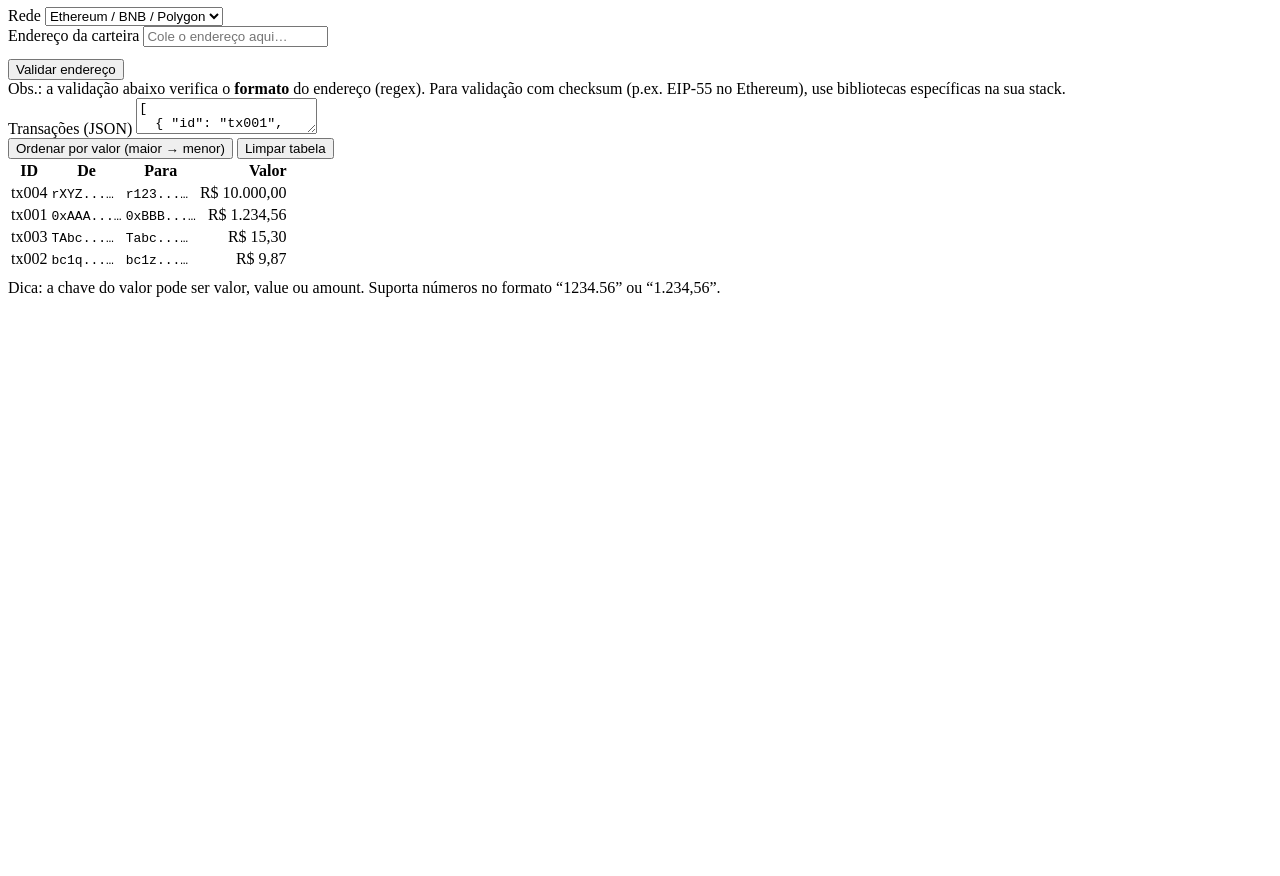
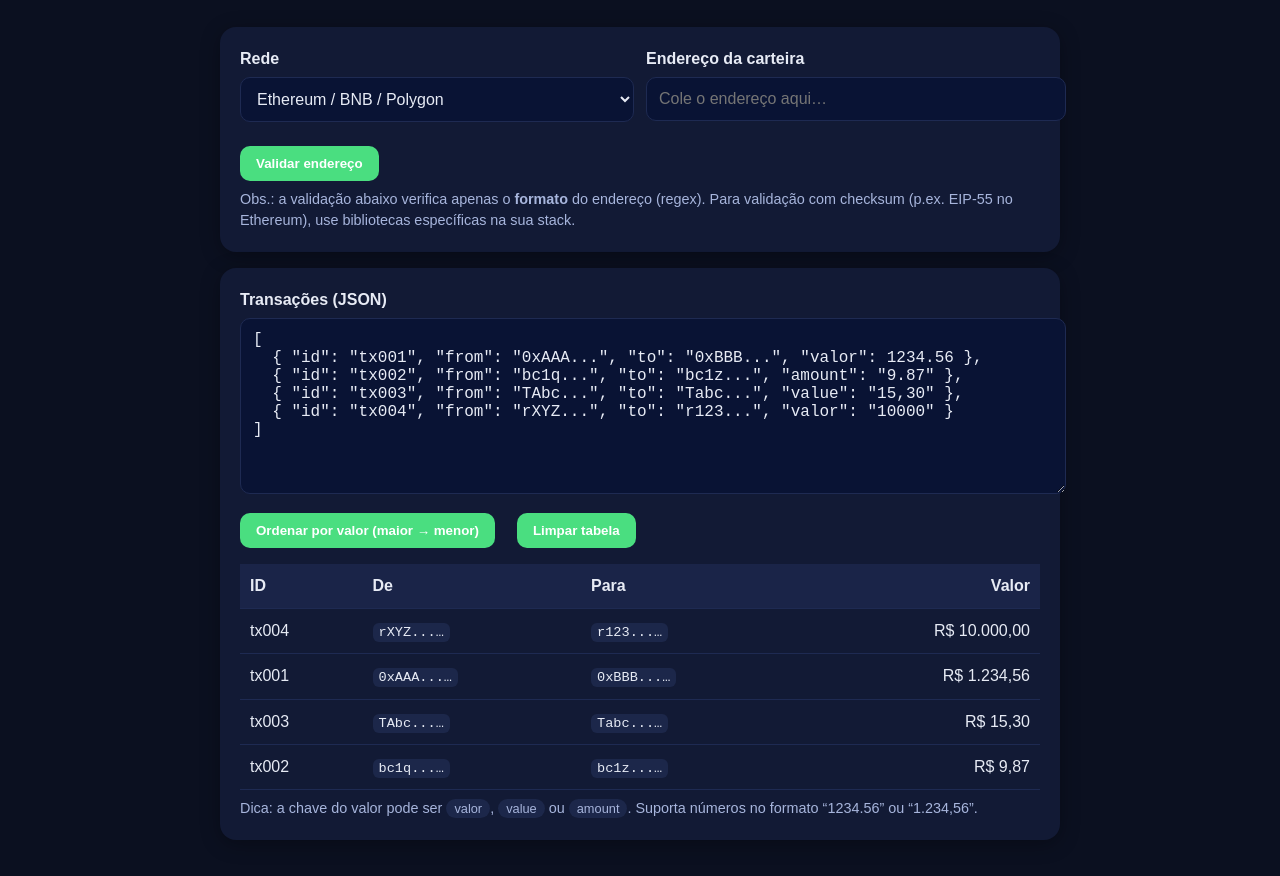
Before and after one commit to chagasbarros/desafio2, a plain HTML site: page desafio2.html in a window 1280 px wide. Shown: the part 73-949 px from the top of the page. Before the commit the page ends 800 px from the top, so only its background shows below. Drawn offline with Linux system fonts and the light colour scheme.

Commit message:
ajuste de css

```diff
--- a/desafio2.html
+++ b/desafio2.html
@@ -1,12 +1,128 @@
 <!DOCTYPE html>
-<html lang="en">
+<html lang="pt-BR">
 <head>
-    <meta charset="UTF-8">
-    <meta name="viewport" content="width=device-width, initial-scale=1.0">
-    <title>Document</title>
+  <meta charset="UTF-8">
+  <meta name="viewport" content="width=device-width, initial-scale=1.0">
+  <title>Validador & Ordenador de Transações</title>
+  <style>
+    :root {
+      --bg: #0b1020;
+      --card: #121a35;
+      --accent: #4ade80;
+      --accent-dark: #22c55e;
+      --text: #e7ebf5;
+      --muted: #a7b5dc;
+      --err: #f87171;
+      --ok: #4ade80;
+      --border: #1e2a52;
+    }
+    body {
+      font-family: Arial, sans-serif;
+      background: var(--bg);
+      color: var(--text);
+      margin: 0;
+      padding: 20px;
+      line-height: 1.5;
+    }
+    h1 {
+      text-align: center;
+      margin-bottom: 24px;
+      font-size: 1.6rem;
+      color: var(--accent);
+    }
+    .card {
+      background: var(--card);
+      border-radius: 16px;
+      padding: 20px;
+      margin: 16px auto;
+      max-width: 800px;
+      box-shadow: 0 4px 20px rgba(0,0,0,0.3);
+    }
+    label {
+      font-weight: 600;
+      margin-bottom: 6px;
+      display: block;
+    }
+    input, select, textarea {
+      width: 100%;
+      padding: 12px;
+      border: 1px solid var(--border);
+      border-radius: 10px;
+      background: #091334;
+      color: var(--text);
+      font-size: 1rem;
+      margin-bottom: 12px;
+      transition: border 0.3s;
+    }
+    input:focus, select:focus, textarea:focus {
+      border-color: var(--accent);
+      outline: none;
+    }
+    button {
+      padding: 10px 16px;
+      margin-right: 10px;
+      border: none;
+      border-radius: 10px;
+      cursor: pointer;
+      font-weight: 600;
+      background: var(--accent);
+      color: #fff;
+      transition: background 0.3s;
+    }
+    button:hover {
+      background: var(--accent-dark);
+    }
+    .row {
+      display: flex;
+      flex-wrap: wrap;
+      align-items: center;
+      gap: 12px;
+    }
+    .row-2 > div {
+      flex: 1;
+      min-width: 200px;
+    }
+    .muted {
+      color: var(--muted);
+      font-size: 0.9rem;
+      margin-top: 8px;
+    }
+    .ok { color: var(--ok); font-weight: bold; }
+    .err { color: var(--err); font-weight: bold; }
+    table {
+      width: 100%;
+      border-collapse: collapse;
+      margin-top: 16px;
+    }
+    th, td {
+      padding: 10px;
+      text-align: left;
+      border-bottom: 1px solid var(--border);
+    }
+    th {
+      background: #1a2448;
+      font-weight: 600;
+    }
+    code {
+      background: #1c274a;
+      padding: 2px 6px;
+      border-radius: 6px;
+      font-size: 0.85rem;
+    }
+    .pill {
+      background: #1c274a;
+      border-radius: 12px;
+      padding: 2px 8px;
+      font-size: 0.8rem;
+    }
+    textarea {
+      min-height: 150px;
+      font-family: monospace;
+    }
+  </style>
 </head>
 <body>
-    <h1>Validador de Carteiras & Ordenador de Transações</h1>
+  <h1>Validador de Carteiras & Ordenador de Transações</h1>
 
   <!-- Validador -->
   <div class="card">
@@ -29,8 +145,9 @@
     <div class="row" style="margin-top: 12px;">
       <button id="btnValidate">Validar endereço</button>
       <div id="result" class="muted"></div>
-      <div class="muted">Obs.: a validação abaixo verifica o <b>formato</b> do endereço (regex). Para validação com checksum (p.ex. EIP-55 no Ethereum), use bibliotecas específicas na sua stack.</div>
     </div>
+    <div class="muted">Obs.: a validação abaixo verifica apenas o <b>formato</b> do endereço (regex).
+      Para validação com checksum (p.ex. EIP-55 no Ethereum), use bibliotecas específicas na sua stack.</div>
   </div>
 
   <!-- Ordenador -->
@@ -49,27 +166,26 @@
     </div>
 
     <div id="tableWrap"></div>
-    <div class="muted" style="margin-top:8px;">Dica: a chave do valor pode ser <span class="pill">valor</span>, <span class="pill">value</span> ou <span class="pill">amount</span>. Suporta números no formato “1234.56” ou “1.234,56”.</div>
+    <div class="muted">Dica: a chave do valor pode ser
+      <span class="pill">valor</span>,
+      <span class="pill">value</span> ou
+      <span class="pill">amount</span>.
+      Suporta números no formato “1234.56” ou “1.234,56”.</div>
   </div>
 
+  <!-- Script original permanece igual -->
   <script>
     // ---------- 1) Validação de endereços ----------
-    // Regex de formato (sem checksum) para redes comuns.
     const validators = {
-      // 0x + 40 hex
       eth: addr => /^0x[a-fA-F0-9]{40}$/.test(addr.trim()),
-      // BTC legado (Base58) e bech32 (bc1...)
       btc: addr => {
         const a = addr.trim();
         const base58 = /^[13][a-km-zA-HJ-NP-Z1-9]{25,34}$/.test(a);
         const bech32 = /^(bc1)[ac-hj-np-z0-9]{25,39}$/i.test(a);
         return base58 || bech32;
       },
-      // Solana: Base58 (sem 0, O, I, l), entre 32 e 44 chars
       sol: addr => /^[1-9A-HJ-NP-Za-km-z]{32,44}$/.test(addr.trim()),
-      // TRON: começa com T + Base58, 34 chars no total
       trx: addr => /^T[1-9A-HJ-NP-Za-km-z]{33}$/.test(addr.trim()),
-      // XRP: começa com r + Base58, 25–35
       xrp: addr => /^r[1-9A-HJ-NP-Za-km-z]{25,34}$/.test(addr.trim()),
     };
 
@@ -78,7 +194,6 @@
       return typeof fn === 'function' ? fn(address) : false;
     }
 
-    // UI de validação
     const networkEl = document.getElementById('network');
     const addressEl = document.getElementById('address');
     const resultEl  = document.getElementById('result');
@@ -91,46 +206,34 @@
         : `<span class="err">✗ Endereço inválido para a rede selecionada.</span>`;
     });
 
-    // ---------- 2) Ordenação de transações ----------
-    // Conversor de string numérica (suporta "1234.56" e "1.234,56")
+    // ---------- 2) Ordenação ----------
     function toNumberBR(x) {
       if (typeof x === 'number') return x;
       if (typeof x !== 'string') return NaN;
       const s = x.trim();
-      // Se tem vírgula e ponto, assume formato BR "1.234,56"
       if (s.includes(',') && s.includes('.')) {
-        // remove separador de milhar "." e troca vírgula por ponto
         return Number(s.replace(/\./g, '').replace(',', '.'));
       }
-      // Se tem só vírgula, troca por ponto
       if (s.includes(',') && !s.includes('.')) {
         return Number(s.replace(',', '.'));
       }
-      // Caso padrão (já com ponto decimal)
       return Number(s);
     }
-
-    // Pega o valor de uma tx nas chaves comuns
     function getTxValue(tx) {
       if (tx == null || typeof tx !== 'object') return NaN;
       const raw = tx.valor ?? tx.value ?? tx.amount;
       return toNumberBR(raw);
     }
-
-    // Ordena desc pelo valor
     function sortTransactionsDesc(txs) {
       return [...txs].sort((a, b) => {
         const va = getTxValue(a);
         const vb = getTxValue(b);
-        // NaN vai para o fim
         if (isNaN(va) && isNaN(vb)) return 0;
         if (isNaN(va)) return 1;
         if (isNaN(vb)) return -1;
         return vb - va;
       });
     }
-
-    // Tabela
     function renderTable(txs) {
       const wrap = document.getElementById('tableWrap');
       if (!txs?.length) {
@@ -162,8 +265,6 @@
         </table>
       `;
     }
-
-    // UI de ordenação
     const txArea = document.getElementById('txjson');
     document.getElementById('btnSort').addEventListener('click', () => {
       try {
@@ -175,12 +276,9 @@
         alert('JSON inválido: ' + e.message);
       }
     });
-
     document.getElementById('btnClear').addEventListener('click', () => {
       document.getElementById('tableWrap').innerHTML = '';
     });
-
-    // Render inicial (com exemplo)
     (function init() {
       try {
         const example = JSON.parse(txArea.value);
--- a/index.html
+++ b/index.html
@@ -1,29 +1,121 @@
 <!DOCTYPE html>
-<html lang="en">
+<html lang="pt-BR">
 <head>
-    <meta charset="UTF-8">
-    <meta name="viewport" content="width=device-width, initial-scale=1.0">
-    <title>Document</title>
+  <meta charset="UTF-8">
+  <meta name="viewport" content="width=device-width, initial-scale=1.0">
+  <title>Calculadora de Juros Compostos</title>
+  <style>
+    :root {
+      --bg: #0b1020;
+      --card: #121a35;
+      --accent: #4ade80;
+      --accent-dark: #22c55e;
+      --text: #e7ebf5;
+      --muted: #a7b5dc;
+      --border: #1e2a52;
+    }
+    body {
+      font-family: Arial, sans-serif;
+      background: var(--bg);
+      color: var(--text);
+      margin: 0;
+      display: flex;
+      justify-content: center;
+      align-items: center;
+      min-height: 100vh;
+      padding: 16px;
+    }
+    .container {
+      background: var(--card);
+      padding: 24px;
+      border-radius: 16px;
+      box-shadow: 0 4px 20px rgba(0,0,0,0.4);
+      max-width: 400px;
+      width: 100%;
+      text-align: center;
+    }
+    h1 {
+      font-size: 1.4rem;
+      margin-bottom: 20px;
+      color: var(--accent);
+    }
+    label {
+      display: block;
+      text-align: left;
+      margin: 12px 0 6px;
+      font-weight: 600;
+    }
+    input {
+      width: 100%;
+      padding: 12px;
+      border: 1px solid var(--border);
+      border-radius: 10px;
+      background: #091334;
+      color: var(--text);
+      font-size: 1rem;
+      transition: border 0.3s;
+    }
+    input:focus {
+      border-color: var(--accent);
+      outline: none;
+    }
+    button {
+      margin-top: 20px;
+      width: 100%;
+      padding: 12px;
+      font-size: 1rem;
+      font-weight: bold;
+      color: #fff;
+      background: var(--accent);
+      border: none;
+      border-radius: 10px;
+      cursor: pointer;
+      transition: background 0.3s;
+    }
+    button:hover {
+      background: var(--accent-dark);
+    }
+    p {
+      margin-top: 20px;
+      font-size: 1.2rem;
+      font-weight: bold;
+      color: var(--accent);
+    }
+  </style>
 </head>
 <body>
-    <div>    Desafio de lógica de programação
-</div>
-<label>Valor do Investimento: R$</label>
-<input type="number" id="valorInvestimento"><br>
+  <div class="container">
+    <h1>Calculadora de Juros Compostos</h1>
 
-<label>Tempo (em meses):</label>
-<input type="number" id="tempoMeses"><br>
+    <label for="valorInvestimento">Valor do Investimento (R$)</label>
+    <input type="number" id="valorInvestimento" placeholder="Ex: 1000">
 
-<label>Taxa de Juros Mensal (%):</label>
-<input type="number" id="taxaJuros"><br>
+    <label for="tempoMeses">Tempo (em meses)</label>
+    <input type="number" id="tempoMeses" placeholder="Ex: 12">
 
-<button onclick="calcularJuros()">Calcular</button>
+    <label for="taxaJuros">Taxa de Juros Mensal (%)</label>
+    <input type="number" id="taxaJuros" placeholder="Ex: 2">
 
-<p id="valorFinal"></p>
+    <button onclick="calcularJuros()">Calcular</button>
 
+    <p id="valorFinal"></p>
+  </div>
 
+  <script>
+    function calcularJuros() {
+      const valor = parseFloat(document.getElementById("valorInvestimento").value);
+      const meses = parseInt(document.getElementById("tempoMeses").value);
+      const taxa = parseFloat(document.getElementById("taxaJuros").value) / 100;
 
-    <script src="script.js"></script>
+      if (isNaN(valor) || isNaN(meses) || isNaN(taxa)) {
+        document.getElementById("valorFinal").textContent = "Preencha todos os campos!";
+        return;
+      }
+
+      const montante = valor * Math.pow(1 + taxa, meses);
+      document.getElementById("valorFinal").textContent =
+        "Valor Final: R$ " + montante.toFixed(2);
+    }
+  </script>
 </body>
-
 </html>
```
Also changed, not shown: desafio3.html (+81 -14 lines).
